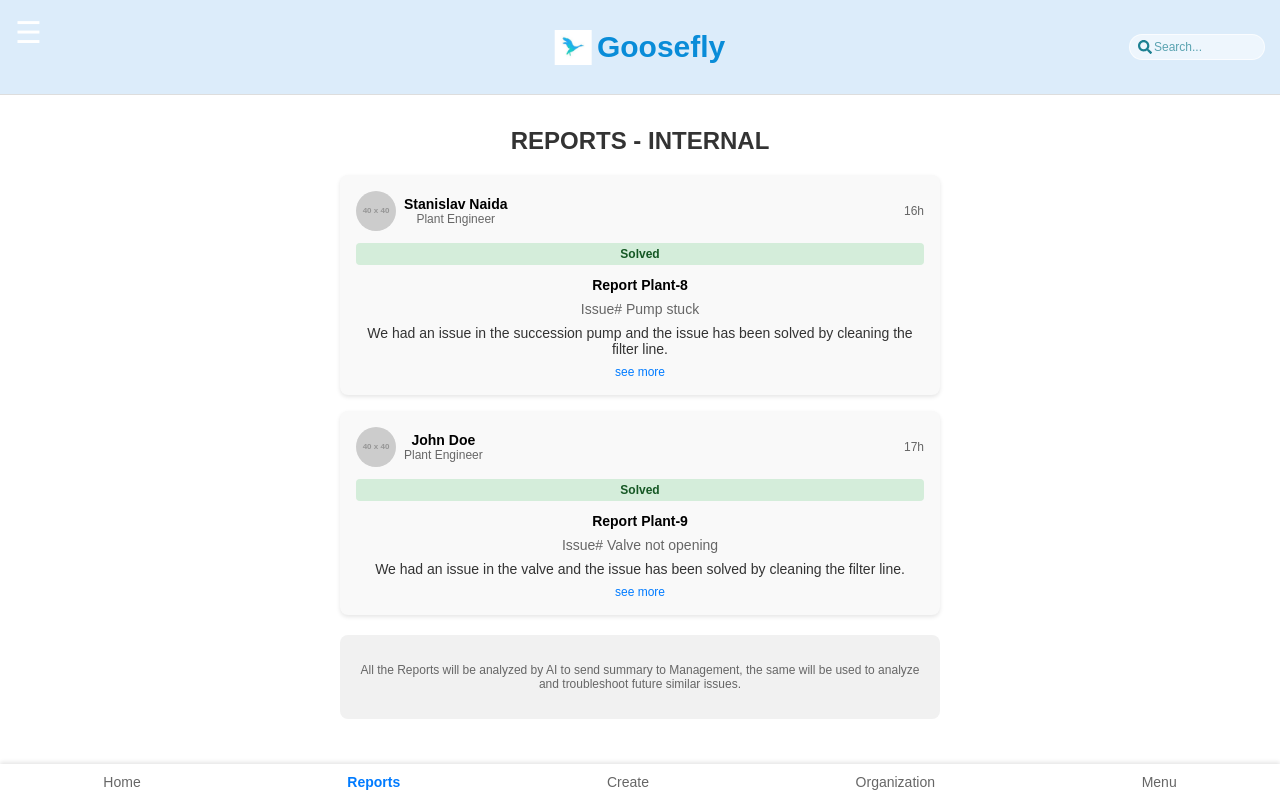
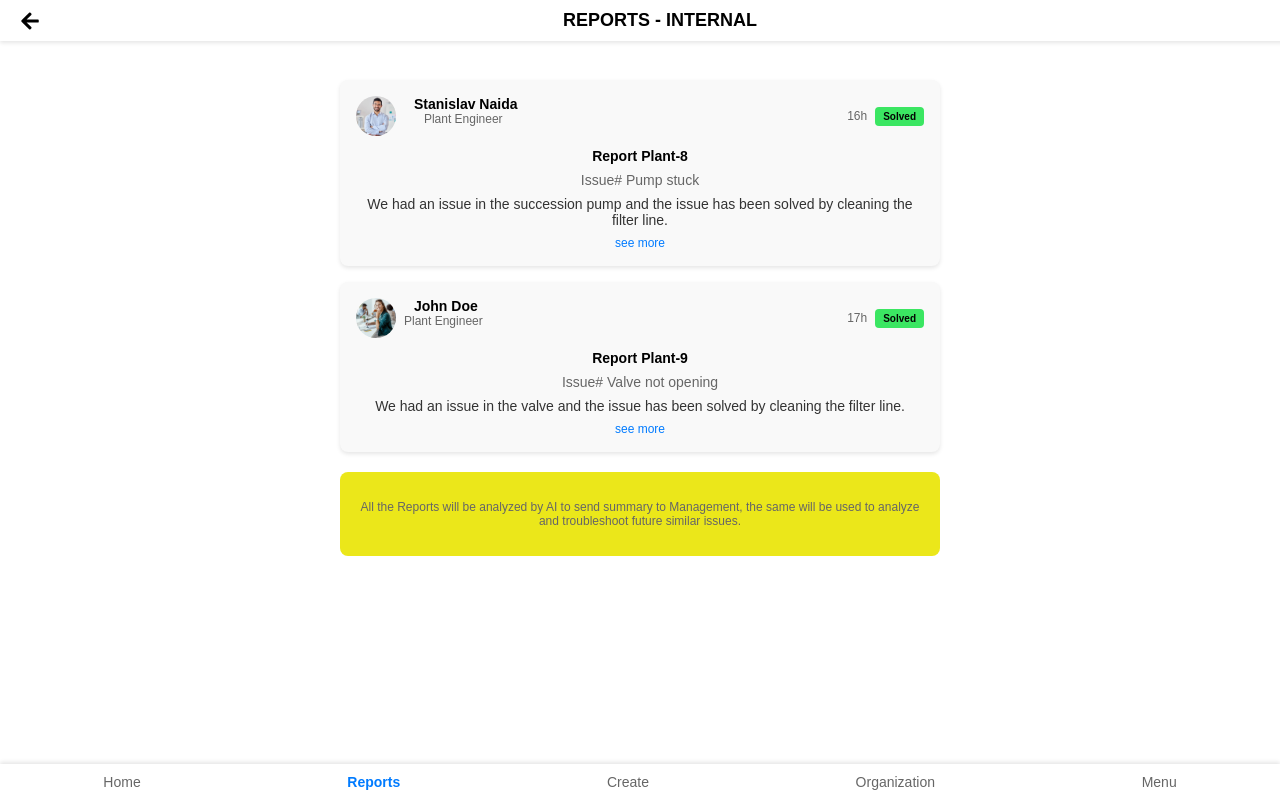
Before and after one commit to Anu-joseph1/goosefly_frontend, a React (Create React App) app: page /report in a window 1280 px wide. Built offline with nearby package versions, Linux system fonts and the light colour scheme.

Commit message:
report_page

```diff
--- a/src/App.js
+++ b/src/App.js
@@ -27,15 +27,15 @@ function AppContent({ isOpen, toggleMenu }) {
   const location = useLocation();
 
   // Conditionally render TopBar based on the route
-  const shouldShowTopBar = location.pathname !== "/organization";
+  const shouldShowTopBar = location.pathname !== "/report" && location.pathname !== "/organization";
 
   // Conditionally render SideNav based on the route
-  const shouldShowSideNav = location.pathname !== "/organization";
+  const shouldShowSideNav = location.pathname !== "/report" && location.pathname !== "/organization";
 
   return (
     <div className="App">
-      {shouldShowTopBar && <TopBar />} {/* Show TopBar only if not on the organization page */}
-      {shouldShowSideNav && <SideNav isOpen={isOpen} toggleMenu={toggleMenu} />} {/* Show SideNav only if not on the organization page */}
+      {shouldShowTopBar && <TopBar toggleMenu={toggleMenu} />} {/* Show TopBar only if not on the report or organization page */}
+      {shouldShowSideNav && <SideNav isOpen={isOpen} toggleMenu={toggleMenu} />} {/* Show SideNav only if not on the report or organization page */}
       <div className="content">
         <Routes>
           <Route path="/" element={<Page1 isOpen={isOpen} />} />
--- a/src/components/OrganizationTopBar.css
+++ b/src/components/OrganizationTopBar.css
@@ -5,6 +5,11 @@
   padding: 10px 20px;
   background-color: #fff;
   box-shadow: 0 2px 4px rgba(0, 0, 0, 0.1);
+  width: 100%; /* Ensure it spans the full width */
+  position: fixed; /* Optional: Fix it to the top of the screen */
+  top: 0; /* Optional: Fix it to the top of the screen */
+  left: 0; /* Optional: Fix it to the top of the screen */
+  z-index: 1000; /* Optional: Ensure it stays above other content */
 }
 
 .organization-topbar .icon {
--- /dev/null
+++ b/src/components/ReportTopBar.css
@@ -0,0 +1,35 @@
+.report-topbar {
+  display: flex;
+  align-items: center;
+  justify-content: space-between;
+  padding: 10px 20px;
+  background-color: #fff;
+  box-shadow: 0 2px 4px rgba(0, 0, 0, 0.1);
+  width: 100%; /* Ensure it spans the full width */
+  position: fixed; /* Fix it to the top of the screen */
+  top: 0; /* Fix it to the top of the screen */
+  left: 0; /* Fix it to the top of the screen */
+  z-index: 1000; /* Ensure it stays above other content */
+}
+
+/* Left Arrow Icon */
+.left-icon {
+  font-size: 20px;
+  cursor: pointer;
+}
+
+/* Title centered */
+.title {
+  font-size: 18px;
+  font-weight: bold;
+  margin: 0;
+  flex-grow: 1; /* Ensures title is centered */
+  text-align: center;
+}
+
+/* Right Cog Icon */
+.right-icon {
+  font-size: 20px;
+  cursor: pointer;
+  margin-left: auto; /* Pushes the icon to the right */
+}
--- /dev/null
+++ b/src/components/ReportTopBar.js
@@ -0,0 +1,18 @@
+import React from "react";
+import { useNavigate } from "react-router-dom";
+import { FaArrowLeft, FaCog } from "react-icons/fa"; // Import icons
+import "./ReportTopBar.css"; // Import CSS
+
+const ReportTopBar = () => {
+  const navigate = useNavigate(); // For back navigation
+
+  return (
+    <div className="report-topbar">
+      <FaArrowLeft className="icon left-icon" onClick={() => navigate(-1)} />
+      <h2 className="title">REPORTS - INTERNAL</h2>
+      <FaCog className="icon right-icon" />
+    </div>
+  );
+};
+
+export default ReportTopBar;
--- a/src/components/SideNav.css
+++ b/src/components/SideNav.css
@@ -1,52 +1,3 @@
-/* Side Navigation */
-.sidenav {
-    height: 100%;
-    width: 250px;
-    position: fixed;
-    top: 0;
-    left: -250px;
-    background-color: #c3dff0;
-    padding-top: 20px;
-    transition: 0.3s;
-}
-
-/* Add box-shadow when sidenav is open */
-.sidenav.open {
-    left: 0;
-    box-shadow: 5px 0 15px rgba(0, 0, 0, 0.3); /* Adjust values for desired effect */
-}
-
-.sidenav .hamburger-menu {
-    font-size: 30px;
-    color: white;
-    cursor: pointer;
-    position: fixed;
-    top: 15px;
-    left: 15px;
-}
-
-.sidenav-content {
-    display: flex;
-    flex-direction: column;
-    margin-top: 50px;
-}
-
-.sidenav-content a {
-    padding: 10px 15px;
-    text-decoration: none;
-    color: white;
-    font-size: 20px;
-    border-bottom: 1px solid #bbb;
-    transition: background-color 0.3s;
-}
-
-.sidenav-content a:hover {
-    background-color: #3b94e7;
-}
-
-
-
-
 /* Side Navigation */
 .sidenav {
   height: 100%;
@@ -96,8 +47,9 @@
   color: #3b94e7; /* Highlight active link */
 }
 
+/* Responsive Design */
 @media screen and (max-width: 768px) {
   .sidenav {
-      width: 200px;
+    width: 200px;
   }
 }
--- a/src/components/SideNav.js
+++ b/src/components/SideNav.js
@@ -7,9 +7,6 @@ const SideNav = ({ isOpen, toggleMenu }) => {
 
   return (
     <div className={`sidenav ${isOpen ? 'open' : ''}`}>
-      <div className="hamburger-menu" onClick={toggleMenu}>
-        &#9776; {/* Hamburger icon */}
-      </div>
       <div className="sidenav-content" onClick={(e) => e.stopPropagation()}>
         <Link to="/" className={location.pathname === '/' ? 'active' : ''} onClick={toggleMenu}>Home</Link>
         <Link to="/report" className={location.pathname === '/report' ? 'active' : ''} onClick={toggleMenu}>Report</Link>
--- a/src/components/Topbar.css
+++ b/src/components/Topbar.css
@@ -1,12 +1,31 @@
 .topbar {
     display: flex;
     align-items: center;
-    justify-content: center; /* Center all items */
-    background-color: #bbebf3;
-    color: #098cd8;
-    height: 70px;
-    padding: 5px 15px;
-    position: relative;
+    justify-content: space-between;
+    padding: 12px 16px;
+    background-color: rgb(220, 236, 250);
+    border-bottom: 1px solid #ddd;
+  }
+
+  /* Hamburger menu icon */
+  .hamburger-menu {
+    font-size: 24px;
+    cursor: pointer;
+    color: black;
+    margin-right: 10px; /* Add spacing */
+  }
+
+  .title {
+    font-size: 40px;
+    font-weight: bold;
+    flex-grow: 1;
+    text-align: center;
+  }
+
+  .icon {
+    font-size: 20px;
+    cursor: pointer;
+    color: rgb(0, 0, 0);
   }
 
   /* Centered Logo Section */
@@ -23,32 +42,11 @@
     width: auto;
     margin-right: 5px;
   }
-.topbar {
-    display: flex;
-    align-items: center;
-    justify-content: space-between;
-    padding: 12px 16px;
-    background-color: rgb(220, 236, 250);
-    border-bottom: 1px solid #ddd;
-  }
-
-  .title {
-    font-size: 40px;
-    font-weight: bold;
-    flex-grow: 1;
-    text-align: center;
-  }
-
-  .icon {
-    font-size: 20px;
-    cursor: pointer;
-    color: black;
-  }
-
 
   .topbar .logo-text {
     font-size: 30px;
     font-weight: bold;
+    color: rgb(41, 139, 219);
   }
 
   /* Search Box - Positioned Right */
--- a/src/components/Topbar.js
+++ b/src/components/Topbar.js
@@ -2,9 +2,9 @@ import React from "react";
 import { useLocation, useNavigate } from "react-router-dom";
 import "./Topbar.css"; // Ensure correct import
 import gooseLogo from "../assets/goose.jpeg"; // Use relative path
-import { FaSearch, FaArrowLeft, FaCog } from "react-icons/fa"; // Import icons
+import { FaSearch, FaArrowLeft, FaCog, FaBars } from "react-icons/fa"; // Import icons
 
-const TopBar = () => {
+const TopBar = ({ toggleMenu }) => {
   const location = useLocation(); // Get current route
   const navigate = useNavigate(); // For back navigation
 
@@ -23,6 +23,7 @@ const TopBar = () => {
       ) : (
         // Default TopBar Design
         <>
+          <FaBars className="icon hamburger-menu" onClick={toggleMenu} /> {/* Hamburger menu */}
           <div className="logo-container">
             <img src={gooseLogo} alt="Goose Logo" className="logo-img" />
             <div className="logo-text">Goosefly</div>
--- a/src/pages/Page2.js
+++ b/src/pages/Page2.js
@@ -1,13 +1,16 @@
 import React from "react";
 import "./page2.css";
+import ReportTopBar from "../components/ReportTopBar"; // Import the new ReportTopBar
+
+// Import user images
+import user1Image from "../assets/profile.jpg"; // Path to the first user's image
+import user2Image from "../assets/profile2.jpg"; // Path to the second user's image
 
 const Page2 = () => {
   return (
     <div className="page2-container">
-      {/* Header */}
-      <div className="header">
-        <h1>REPORTS - INTERNAL</h1>
-      </div>
+      {/* Use the new ReportTopBar component */}
+      <ReportTopBar />
 
       {/* Reports List */}
       <div className="reports-list">
@@ -16,18 +19,20 @@ const Page2 = () => {
           <div className="report-header">
             <div className="user-info">
               <img
-                src="https://via.placeholder.com/40"
+                src={user1Image} // Use the imported image for the first user
                 alt="User Profile"
                 className="user-image"
               />
-              <div>
+              <div className="user-name-profile">
                 <p className="user-name">Stanislav Naida</p>
                 <p className="user-role">Plant Engineer</p>
               </div>
             </div>
-            <p className="report-time">16h</p>
+            <div className="report-time-status">
+              <p className="report-time">16h</p>
+              <div className="report-status solved">Solved</div>
+            </div>
           </div>
-          <div className="report-status solved">Solved</div>
           <div className="report-details">
             <p className="report-title">Report Plant-8</p>
             <p className="report-issue">Issue# Pump stuck</p>
@@ -44,7 +49,7 @@ const Page2 = () => {
           <div className="report-header">
             <div className="user-info">
               <img
-                src="https://via.placeholder.com/40"
+                src={user2Image} // Use the imported image for the second user
                 alt="User Profile"
                 className="user-image"
               />
@@ -53,9 +58,11 @@ const Page2 = () => {
                 <p className="user-role">Plant Engineer</p>
               </div>
             </div>
-            <p className="report-time">17h</p>
+            <div className="report-time-status">
+              <p className="report-time">17h</p>
+              <div className="report-status solved">Solved</div>
+            </div>
           </div>
-          <div className="report-status solved">Solved</div>
           <div className="report-details">
             <p className="report-title">Report Plant-9</p>
             <p className="report-issue">Issue# Valve not opening</p>
--- a/src/pages/page2.css
+++ b/src/pages/page2.css
@@ -10,6 +10,7 @@ body {
   background-color: #fff;
   max-width: 600px;
   margin: 0 auto;
+  padding-top: 80px; /* Add space between top bar and report list */
 }
 
 /* Header */
@@ -41,32 +42,46 @@ body {
 .report-header {
   display: flex;
   justify-content: space-between;
-    align-items: center;
+  /* align-items: center; */
   margin-bottom: 12px;
 }
 
 .user-info {
   display: flex;
-    align-items: center;
+  align-items: left;
   gap: 8px;
+  /* padding-left: 5px; */
 }
 
+.user-name-profile {
+
+  padding-left: 5px;
+
+}
 .user-image {
   width: 40px;
   height: 40px;
   border-radius: 50%;
+  object-fit: cover; /* Ensure the image is visible and fits properly */
 }
 
 .user-name {
   font-weight: bold;
   margin: 0;
   font-size: 14px;
+  padding-left: 5px;
 }
 
 .user-role {
   margin: 0;
   font-size: 12px;
   color: #666;
+}
+
+.report-time-status {
+  display: flex;
+  align-items: center;
+  gap: 8px;
 }
 
 .report-time {
@@ -77,15 +92,15 @@ body {
 .report-status {
   padding: 4px 8px;
   border-radius: 4px;
-    font-size: 12px;
+  font-size: 10px; /* Reduced font size */
   font-weight: bold;
   text-align: center;
-    margin-bottom: 12px;
+  display: inline-block; /* Make the button inline */
 }
 
 .report-status.solved {
-    background-color: #d4edda;
-    color: #155724;
+  background-color: #3be662;
+  color: #040504;
 }
 
 .report-details {
@@ -95,6 +110,7 @@ body {
 .report-title {
   font-weight: bold;
   margin: 0 0 8px;
+  padding-left: 0%;
 }
 
 .report-issue {
@@ -118,10 +134,10 @@ body {
 .footer-note {
   margin-top: 20px;
   padding: 16px;
-    background-color: #f1f1f1;
+  background-color: #ebe71a;
   border-radius: 8px;
   font-size: 12px;
-    color: #666;
+  color: #666666;
   text-align: center;
 }
 
@@ -148,3 +164,10 @@ body {
   color: #007bff;
   font-weight: bold;
 }
+
+.user-image {
+  width: 40px;
+  height: 40px;
+  border-radius: 50%;
+  object-fit: cover; /* Ensure the image fits properly */
+}
```
Also changed, not shown: src/pages/Page3.css (+23 -1 lines), src/pages/Page3.js (+8 -2 lines). Lines whose indentation alone changed are shown as unchanged.
